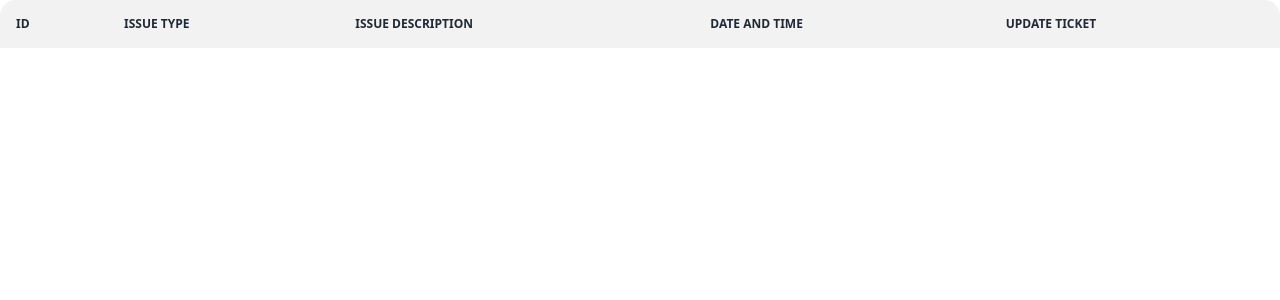
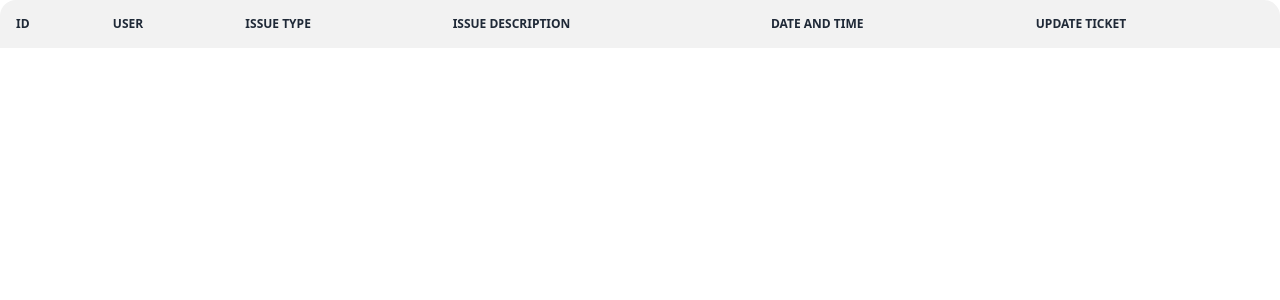
Before and after one commit to Jumazur22/Django_ticket_app, a Django app: page /index in a window 1280 px wide. Shown: the part 64-364 px from the top of the page. Run offline with Django 4.2, Linux system fonts and the light colour scheme; data that the repository does not hold is empty; some libraries are stand-ins or nearby versions.

Commit message:
Added a foreignkey of user to the ticket table

```diff
--- a/uniproject/ticket_app/models.py
+++ b/uniproject/ticket_app/models.py
@@ -1,7 +1,9 @@
+from django.contrib.auth.models import User
 from django.db import models
 from django.db.models import CharField
 
 class Ticket(models.Model):
+    user = models.ForeignKey(User, default=None , on_delete=models.CASCADE)
     issue_type = CharField(("Area of Problem"), max_length=50)
     issue_description = models.TextField(max_length=300)
     date = models.DateTimeField()
--- a/uniproject/ticket_app/templates/index.html
+++ b/uniproject/ticket_app/templates/index.html
@@ -9,6 +9,7 @@
         <thead>
             <tr>
                 <th>ID</th>
+                <th>User</th>
                 <th>Issue Type</th>
                 <th>Issue Description</th>
                 <th>Date and Time</th>
@@ -19,6 +20,7 @@
             {% for i in tickets %}
                 <tr>
                     <td>{{i.id}}</td>
+                    <td>{{i.user}}</td>
                     <td>{{i.issue_type}}</td>
                     <td>{{i.issue_description}}</td>
                     <td>{{i.date}}</td>
--- a/uniproject/ticket_app/views.py
+++ b/uniproject/ticket_app/views.py
@@ -18,7 +18,9 @@
 def create_ticket(request):
     form = TicketForm(request.POST or None)
     if form.is_valid():
-        form.save()
+        instance = form.save(commit=False)
+        instance.user = request.user
+        instance.save()
         form = TicketForm()
         messages.success(request, "Ticket sent successfully")
     return render(request, "create_ticket.html", context={"form":form})
@@ -29,7 +31,7 @@
     if request.method == "POST":
         form = NewUserForm(request.POST)
         if form.is_valid():
-            user =form.save()
+            user = form.save()
             login(request, user)
             messages.info(request, "Registration successful")
             return redirect("index")
```
Also changed, not shown: uniproject/db.sqlite3, uniproject/ticket_app/migrations/0005_ticket_user.py (added).
